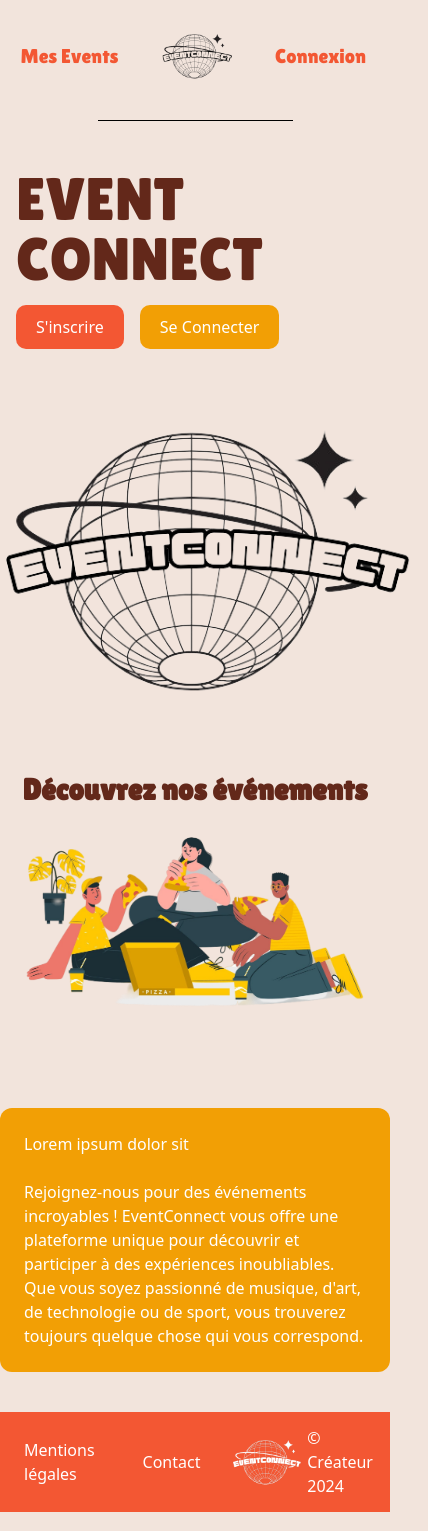
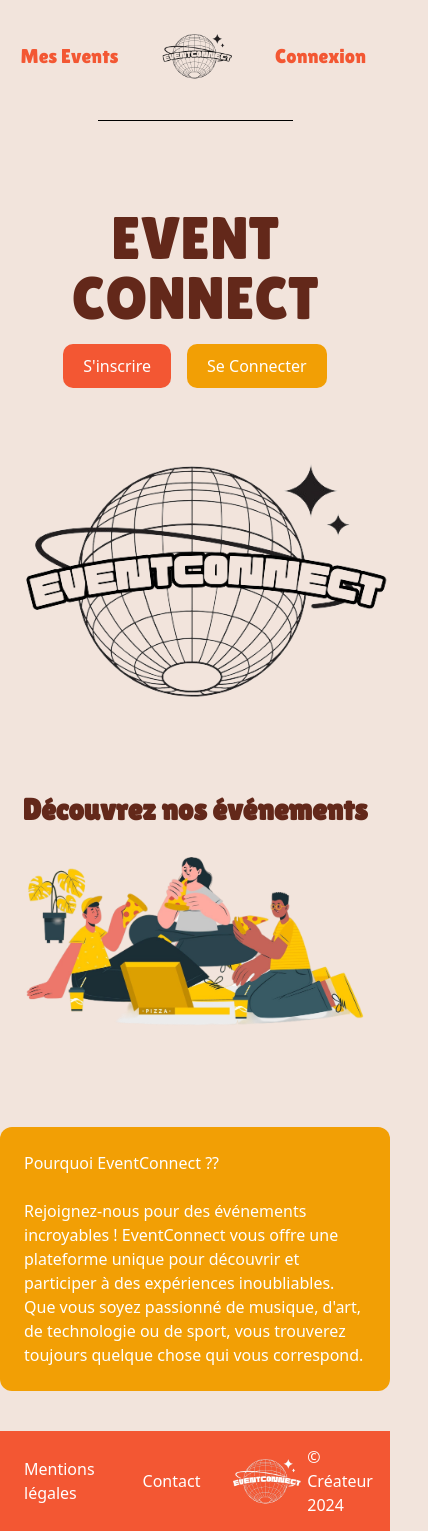
Before and after one commit to lucasdech/EventConnect-Front, an Angular app: page / in a window 390 px wide. Shown: the whole page, 428 px wide, since content can reach past the window. Built offline with nearby package versions, Linux system fonts and the light colour scheme.

Commit message:
disposition for home pag -e resposive change

```diff
--- a/src/app/components/nav-bar/nav-bar.component.css
+++ b/src/app/components/nav-bar/nav-bar.component.css
@@ -42,6 +42,6 @@
   }
 
   .traits {
-    margin-bottom: 10%;
+    margin-bottom: 15%;
   }
 }
--- a/src/app/pages/home/home.component.html
+++ b/src/app/pages/home/home.component.html
@@ -1,6 +1,6 @@
-<div class="container mx-auto flex flex-col md:flex-row items-center justify-center min-h-[calc(100vh-128px)] -mt-16 mb-2">
-  <div class="w-full md:w-1/2 p-4 text-left md:pl-8 flex flex-col justify-center">
-    <h1 class="mb-4 font-lilita">
+<div class="container mx-auto flex flex-col lg:flex-row items-center justify-center min-h-[calc(100vh-128px)] -mt-16 mb-2">
+  <div class="w-full lg:w-1/2 p-4 text-left lg:pl-8 flex flex-col items-center justify-center">
+    <h1 class="mb-4 font-lilita md: flex flex-col items-center">
       <span class="block text-color">EVENT</span>
       <span class="block text-color">CONNECT</span>
     </h1>
@@ -9,8 +9,8 @@
       <button id="loginBtn" class="text-white no-underline btn btn-connexion">Se Connecter</button>
     </div>
   </div>
-  <div class="w-full md:w-1/2 p-4 flex justify-center items-center md:pl-8">
-    <img src="/assets/logo/logoBlack.png" alt="Grand logo" class="w-full max-w-md logo">
+  <div class="w-full lg:w-1/2 p-4 flex justify-center items-center lg:pl-8">
+    <img src="/assets/logo/logoBlack.png" alt="Grand logo" class="w-full max-w-xs lg:max-w-md logo">
   </div>
 </div>
 
@@ -22,11 +22,11 @@
 <div class="container mx-auto mt-8 mb-10">
   <h3 class="text-center text-3xl font-bold text-color font-lilita">Découvrez nos événements</h3>
   <div class="flex flex-col md:flex-row items-start justify-between">
-    <div class="w-full md:w-1/2 -mt-10  md:mb-0">
+    <div class="w-full md:w-1/2 -mt-10 md:mb-0">
         <img src="assets/images/1.png" alt="">
     </div>
     <div class="w-full md:w-5/12 bg-[#F29F05] mt-20 p-6 rounded-xl">
-      <h3 class="text-white mb-6">Lorem ipsum dolor sit</h3>
+      <h3 class="text-white mb-6">Pourquoi EventConnect ?? </h3>
       <p class="text-white">
         Rejoignez-nous pour des événements incroyables ! EventConnect vous offre une plateforme unique pour découvrir et participer à des expériences inoubliables. Que vous soyez passionné de musique, d'art, de technologie ou de sport, vous trouverez toujours quelque chose qui vous correspond.
       </p>
```
